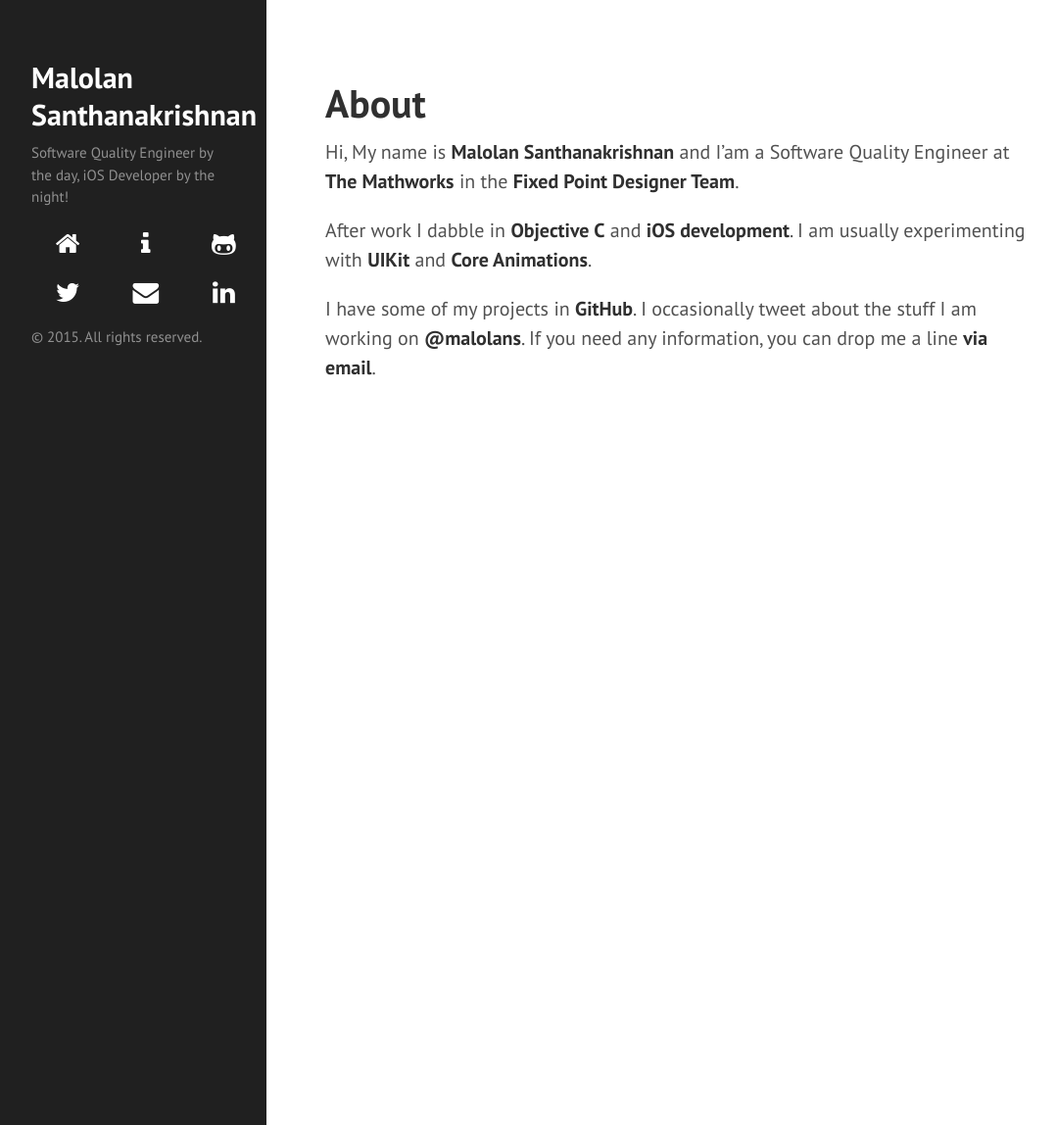
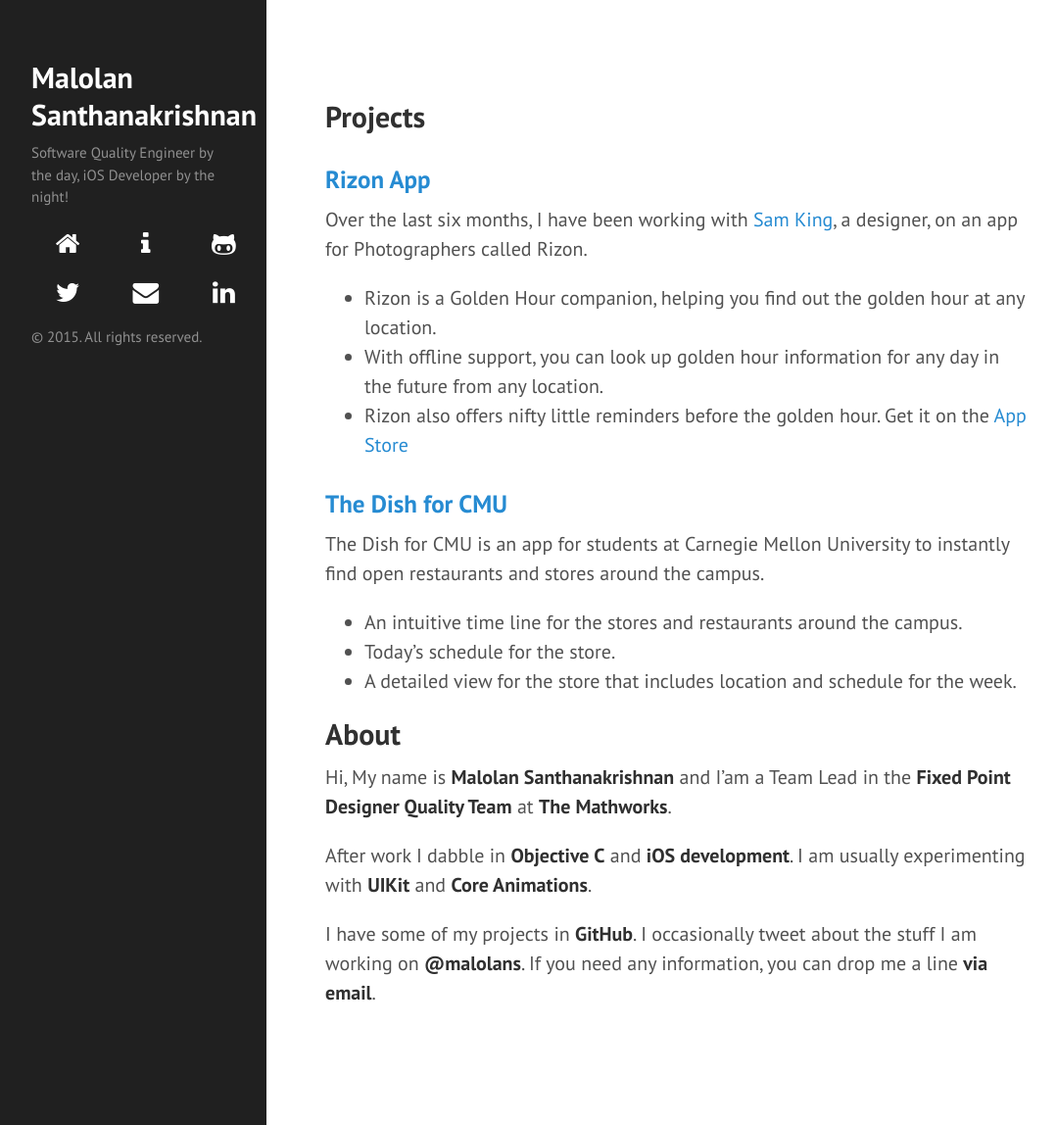
Before and after one commit to malolans/malolans.github.io, a Jekyll site: the page built from about.md, in a window 1280 px wide and 1148 px high. Shown: the whole window at 98% size, without its empty margins (8-1086 px from the left). Built offline with Jekyll 4.4.1, drawn with Linux system fonts in a browser that asks for light colours; nearby versions of some CDN libraries; Markdown is read by kramdown in place of the engine named in the settings.

Commit message:
About page update

```diff
--- a/about.md
+++ b/about.md
@@ -1,10 +1,27 @@
 ---
 layout: page
-title: About
-header: About
+title:
+header:
 ---
+## Projects
+### [Rizon App](http://www.rizonapp.co)
 
-Hi, My name is __Malolan Santhanakrishnan__ and I'am a Software Quality Engineer at __The Mathworks__ in the __Fixed Point Designer Team__.
+Over the last six months, I have been working with [Sam King](https://twitter.com/samkingphoto), a designer, on an app for Photographers called Rizon.
+
+* Rizon is a Golden Hour companion, helping you find out the golden hour at any location.
+* With offline support, you can look up golden hour information for any day in the future from any location.
+* Rizon also offers nifty little reminders before the golden hour. Get it on the [App Store](bit.ly/RizonAppStore)
+
+### [The Dish for CMU](https://itunes.apple.com/us/app/the-dish-for-cmu/id978992825?mt=8)
+
+The Dish for CMU is an app for students at Carnegie Mellon University to instantly find open restaurants and stores around the campus.
+
+* An intuitive time line for the stores and restaurants around the campus.
+* Today's schedule for the store.
+* A detailed view for the store that includes location and schedule for the week.
+
+## About
+Hi, My name is __Malolan Santhanakrishnan__ and I'am a Team Lead in the __Fixed Point Designer Quality Team__ at __The Mathworks__.
 
 After work I dabble in __Objective C__ and __iOS development__. I am usually experimenting with __UIKit__ and __Core Animations__.
 
```
